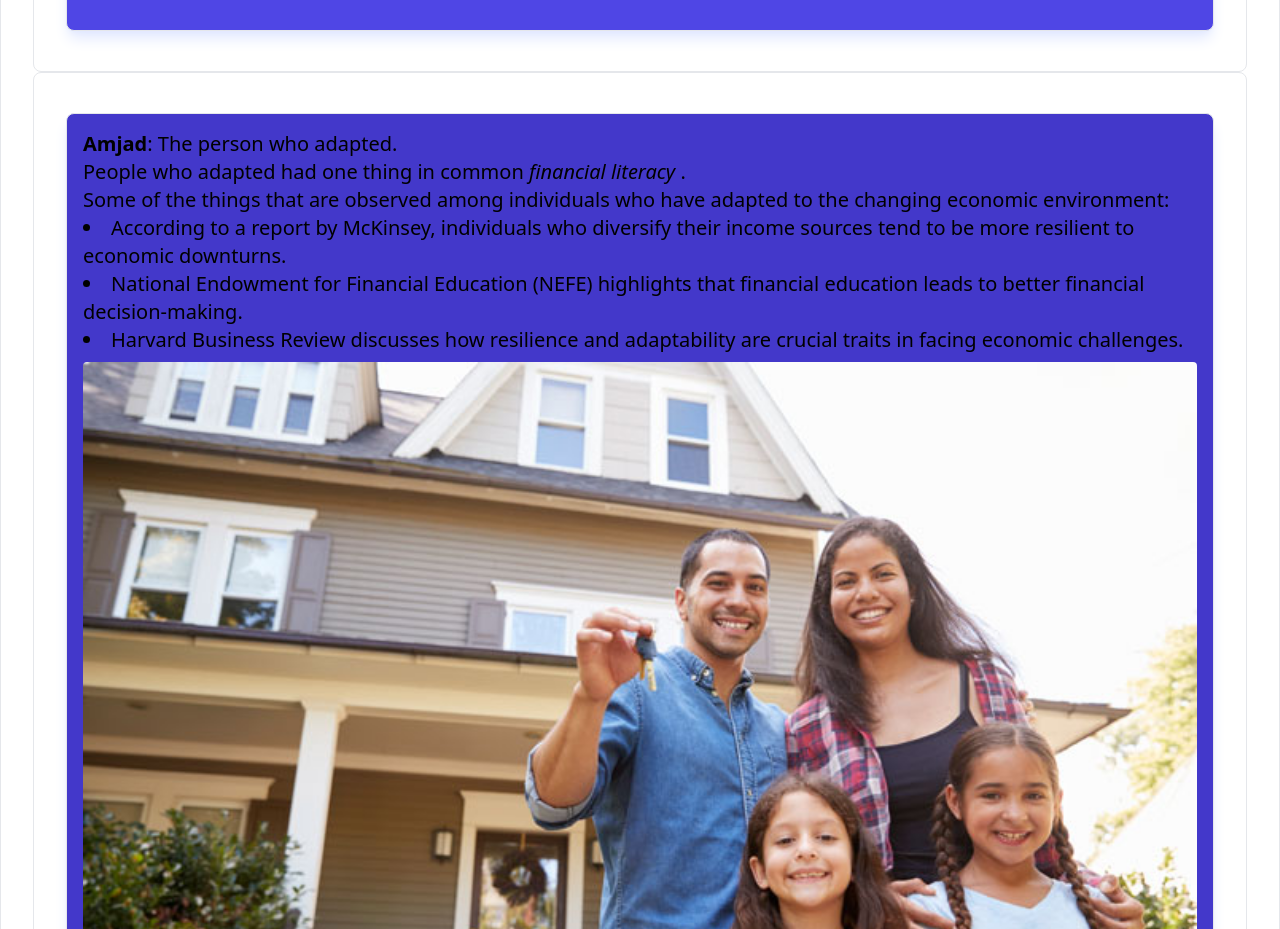
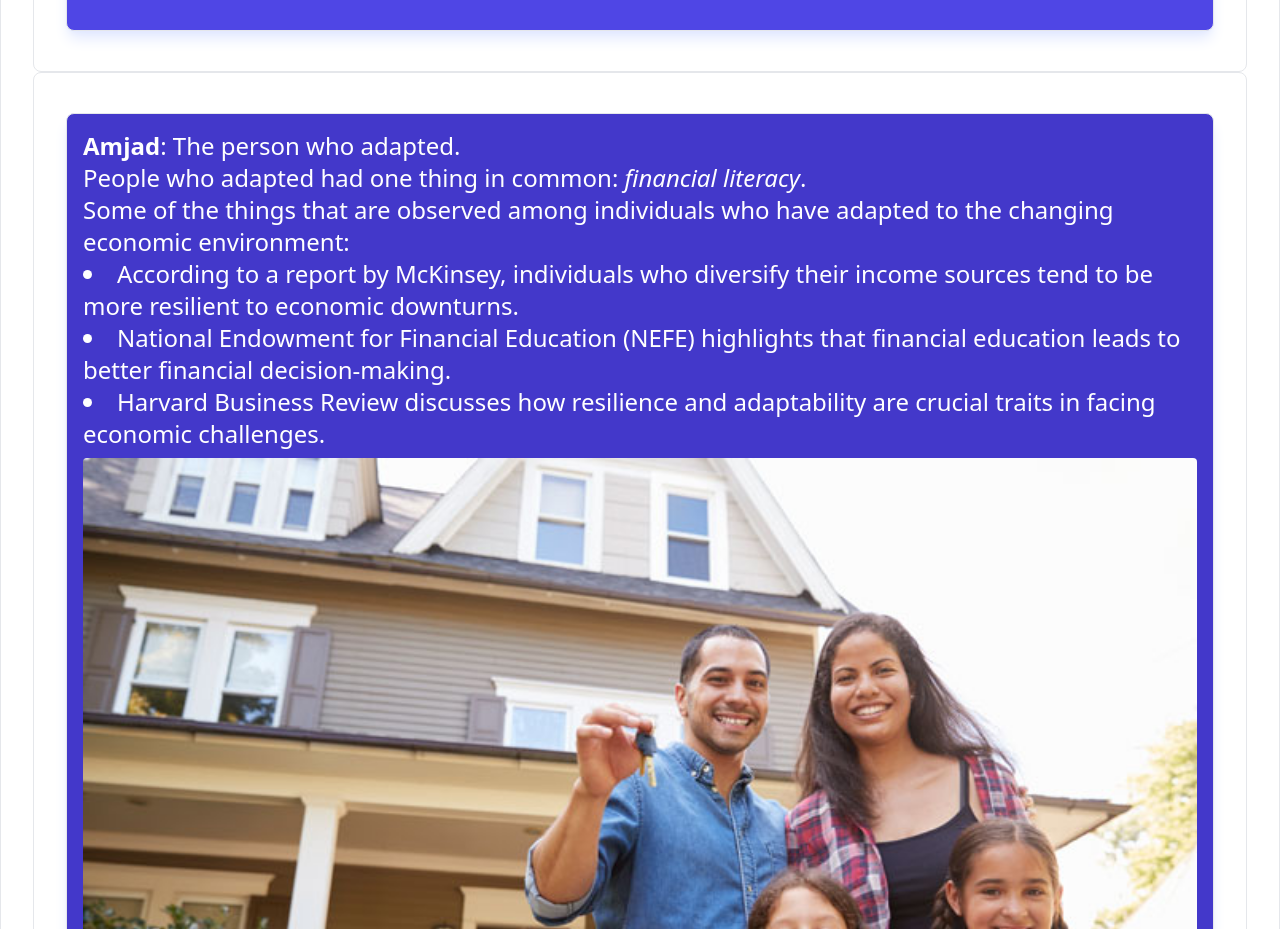
Before and after one commit to mehassanhmood/StoryBoarding, a React (Vite) app: page / in a window 1280 px wide. Shown: the part 4260-5189 px from the top of the page. Built offline with nearby package versions, Linux system fonts and the light colour scheme.

Commit message:
reponsiveness

```diff
--- a/src/components/AdaptedPersona.jsx
+++ b/src/components/AdaptedPersona.jsx
@@ -1,19 +1,20 @@
 import React from 'react';
-import APersona from  "../../public/adaptedPersone.jpg";
+import APersona from "../../public/adaptedPersone.jpg";
 
 const AdaptedPersona = ({ name }) => {
     return (
         <div className="p-4 border rounded-lg shadow-lg shadow-indigo-100 hover:shadow-indigo-700 bg-indigo-700">
-        <h2 className="text-xl font-bold">{name}</h2>
-        <p className='text-xl'><b>Amjad</b>: The person who adapted. <br />
-        People who adapted had one thing in common <em>financial literacy</em> . <br/>
+            <h2 className="text-lg sm:text-xl lg:text-2xl font-bold text-white">{name}</h2>
+            <p className='text-lg sm:text-xl lg:text-2xl text-white'>
+                <b>Amjad</b>: The person who adapted. <br />
+                People who adapted had one thing in common: <em>financial literacy</em>. <br />
                 Some of the things that are observed among individuals who have adapted to the changing economic environment:
-        <ul className='text-xl list-disc list-inside mb-2'>
+            </p>
+            <ul className='text-lg sm:text-xl lg:text-2xl text-white list-disc list-inside mb-2'>
                 <li>According to a report by McKinsey, individuals who diversify their income sources tend to be more resilient to economic downturns.</li>
                 <li>National Endowment for Financial Education (NEFE) highlights that financial education leads to better financial decision-making.</li>
                 <li>Harvard Business Review discusses how resilience and adaptability are crucial traits in facing economic challenges.</li>
             </ul>
-        </p>
             <img
                 src={APersona}
                 alt={`${name} Image`}
```
Lines whose indentation alone changed are shown as unchanged.
